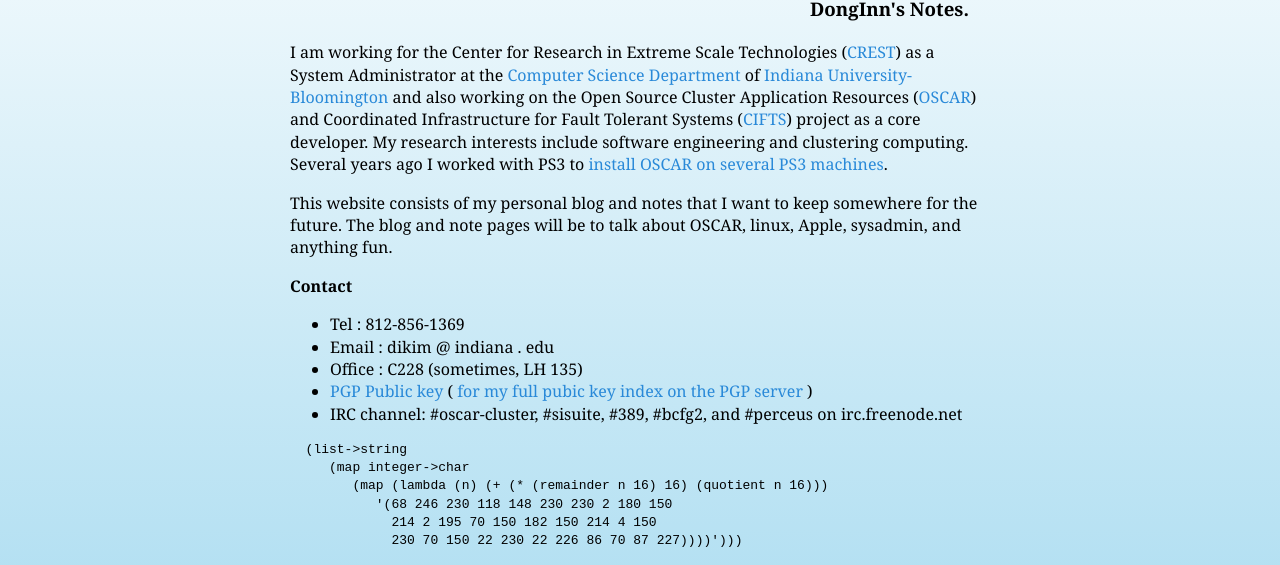
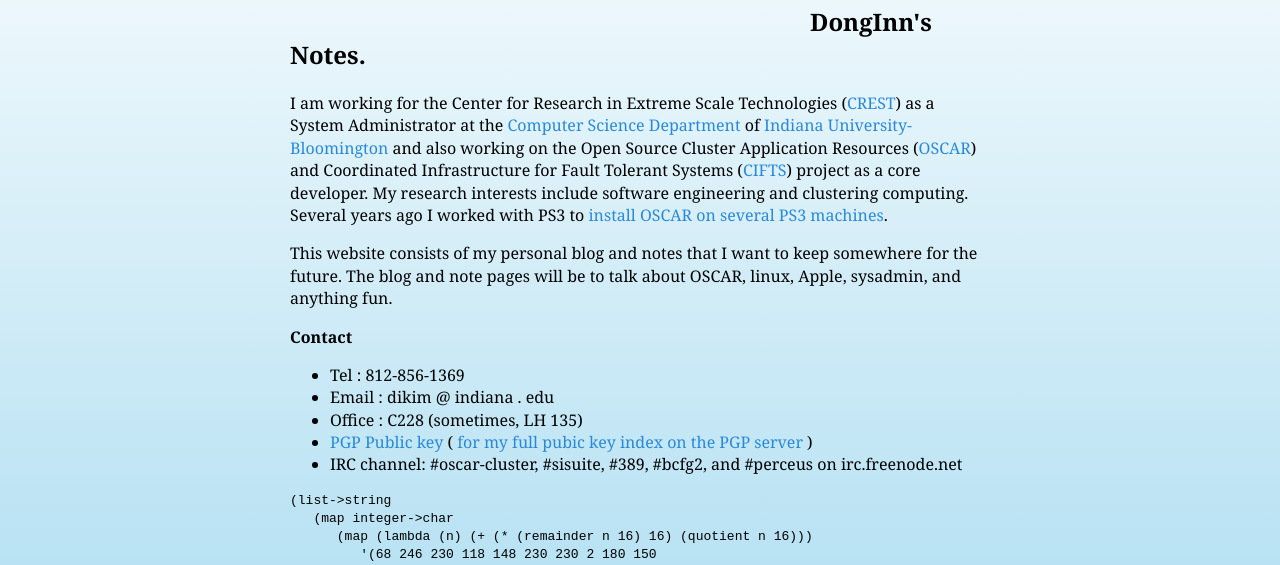
Before and after one commit to dikim33/dikim33.github.io, a Jekyll site: the page built from index.html, in a window 1280 px wide. Shown: the part 198-763 px from the top of the page. Built offline with Jekyll 4.4.1, drawn with Linux system fonts in a browser that asks for light colours.

```diff
--- a/index.html
+++ b/index.html
@@ -2,7 +2,7 @@
 layout: default
 ---
 
-<h3>Welcome to DongInn's Notes.</h3>
+<h1>Welcome to DongInn's Notes.</h1>
 
 <p>I am working for the Center for Research in Extreme Scale Technologies (<a
     href="http://www.crest.iu.edu/">CREST</a>) as a System Administrator at the
```
Lines whose indentation alone changed are shown as unchanged.
